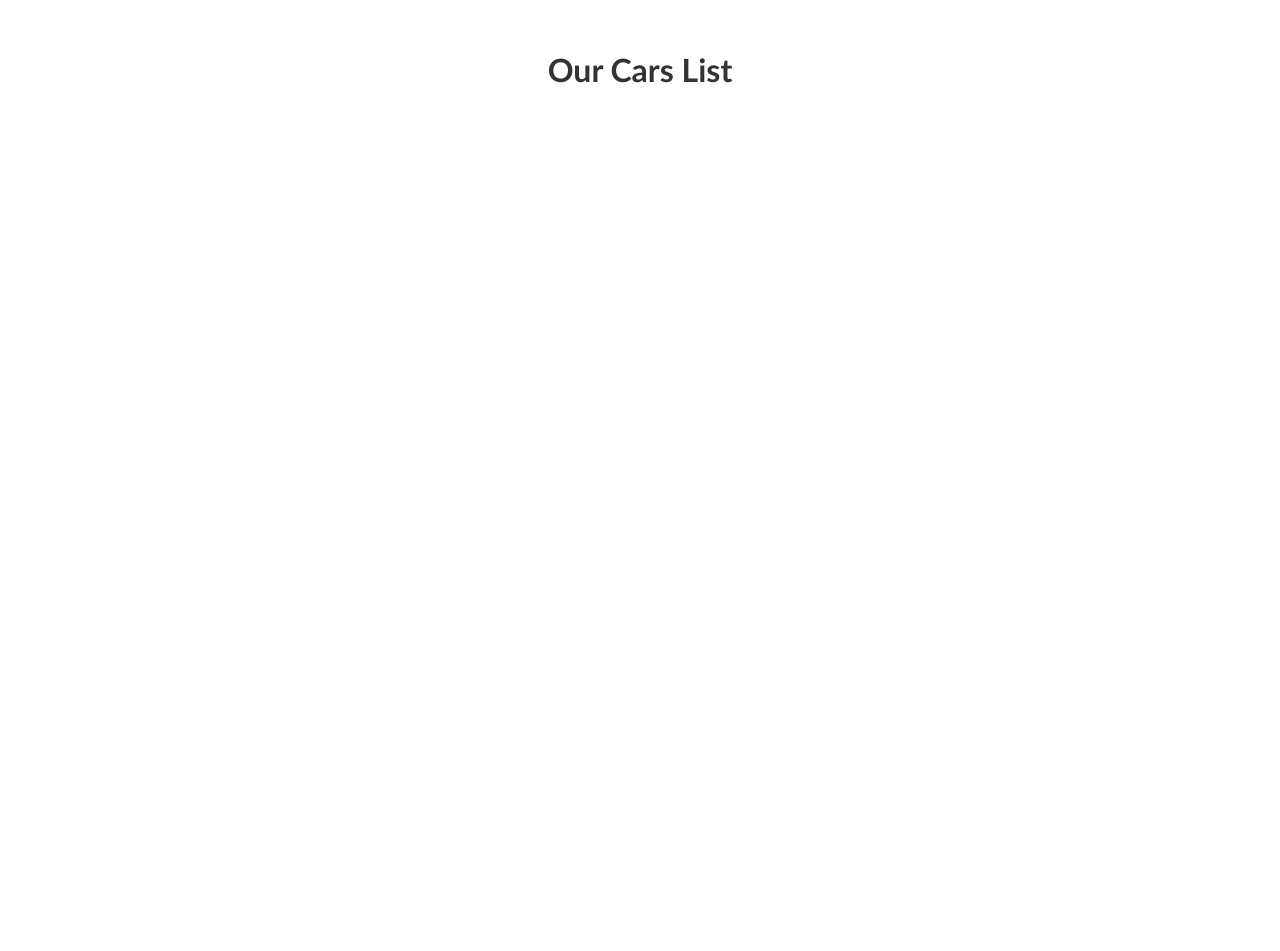
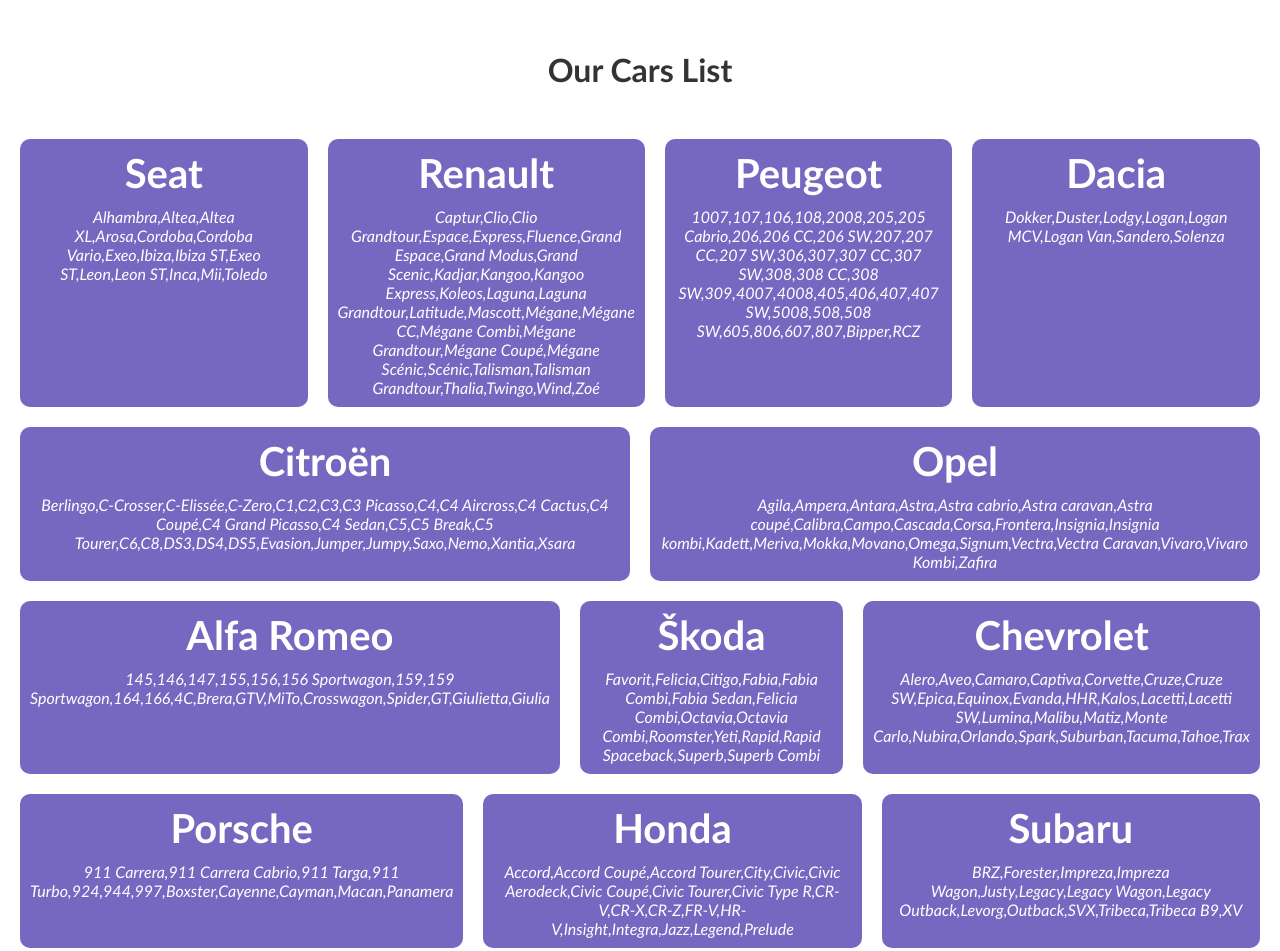
Before and after one commit to EditaKlu/JavaScript-Exam, a plain HTML site: page JS Tasks/Task 4/Index.html in a window 1280 px wide. Shown: the top 951 px of the page. Before the commit the page ends 800 px from the top, so only its background shows below. Drawn offline with Linux system fonts and the light colour scheme.

Commit message:
4 task done

```diff
--- a/JS Tasks/Task 4/script.js
+++ b/JS Tasks/Task 4/script.js
@@ -9,3 +9,25 @@
 -------------------------------------------------------------------------- */
 
 const ENDPOINT = 'cars.json';
+
+const fetchData = async () => {
+    try {
+        const response = await fetch(ENDPOINT);
+        if (response.ok) {
+            const cars = await response.json();
+            return cars;
+        }
+    } catch (error) {
+        console.error(error);
+    }
+};
+
+(() => { fetchData().then(cars => displayData(cars)) })();
+
+const output = document.querySelector("#output");
+
+function displayData(car) {
+    car.forEach(element => {
+        output.innerHTML += `<div id='brandCard'><div id='cars'> ${element.brand}</div> <div id='models'> ${element.models}</div></div>`
+    });
+}
--- a/JS Tasks/Task 4/style.css
+++ b/JS Tasks/Task 4/style.css
@@ -9,6 +9,7 @@
 
 /* Mobile first */
 .wrapper {
+  overflow-x: hidden;
   min-height: 100vh;
   min-width: calc(100vw - (100vw - 100%));
   display: flex;
@@ -24,6 +25,37 @@
 }
 
 .container h1 {
-  margin-top: 50px;
+  margin: 50px;
   color: #333;
 }
+
+#output {
+  display: flex;
+  flex-direction: row;
+  flex-wrap: wrap;
+  gap: 20px;
+  padding-left: 20px;
+  padding-right: 20px;
+
+}
+
+#brandCard {
+  display: flex;
+  flex-direction: column;
+  flex: 1;
+  gap: 10px;
+  padding: 10px;
+  text-align: center;
+  background-color: #7667c0;
+  color: #fff;
+  border-radius: 10px;
+}
+
+#cars {
+  font-size: 40px;
+  font-weight: 800;
+}
+
+#models {
+  font-style: italic;
+}
```
